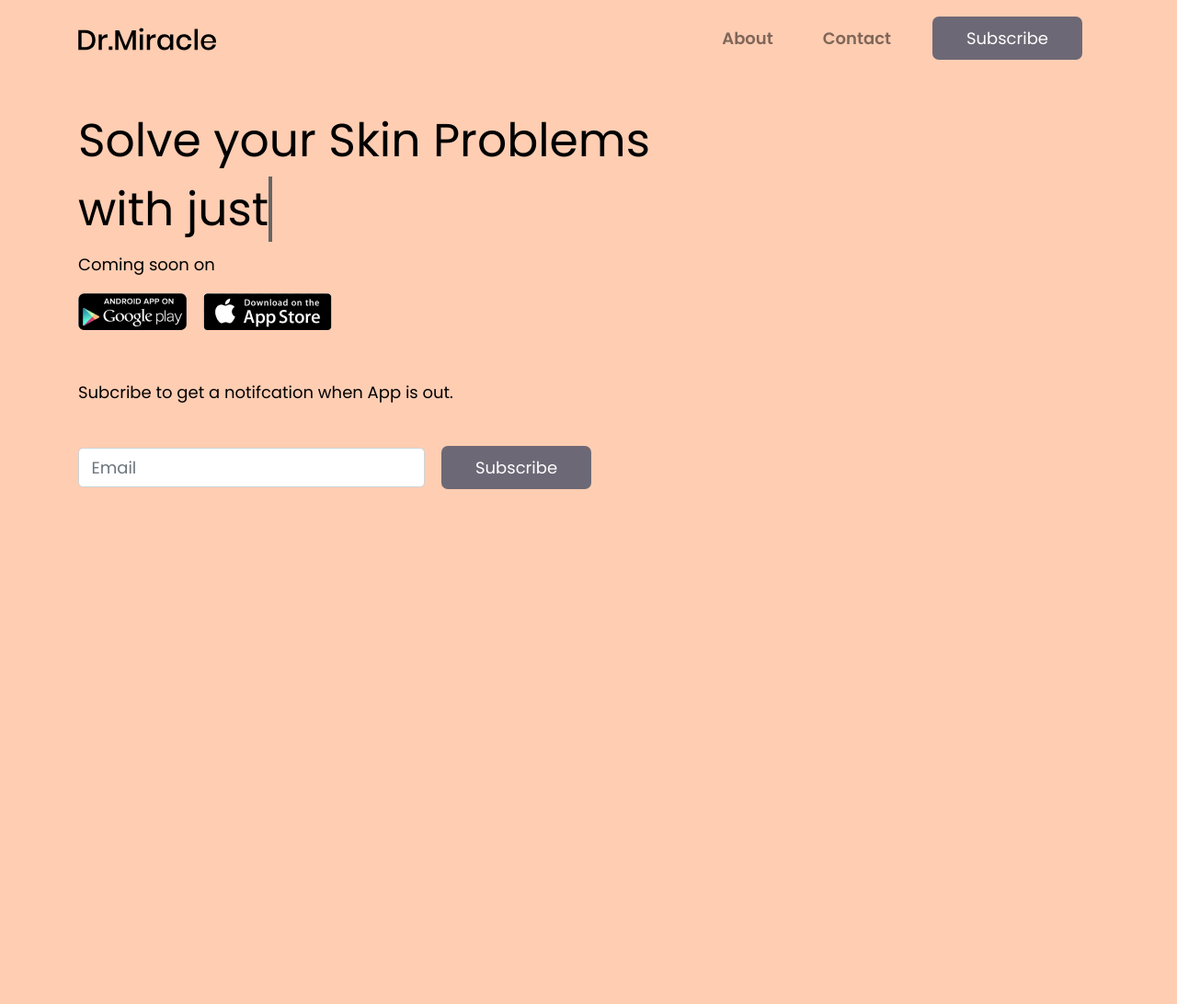
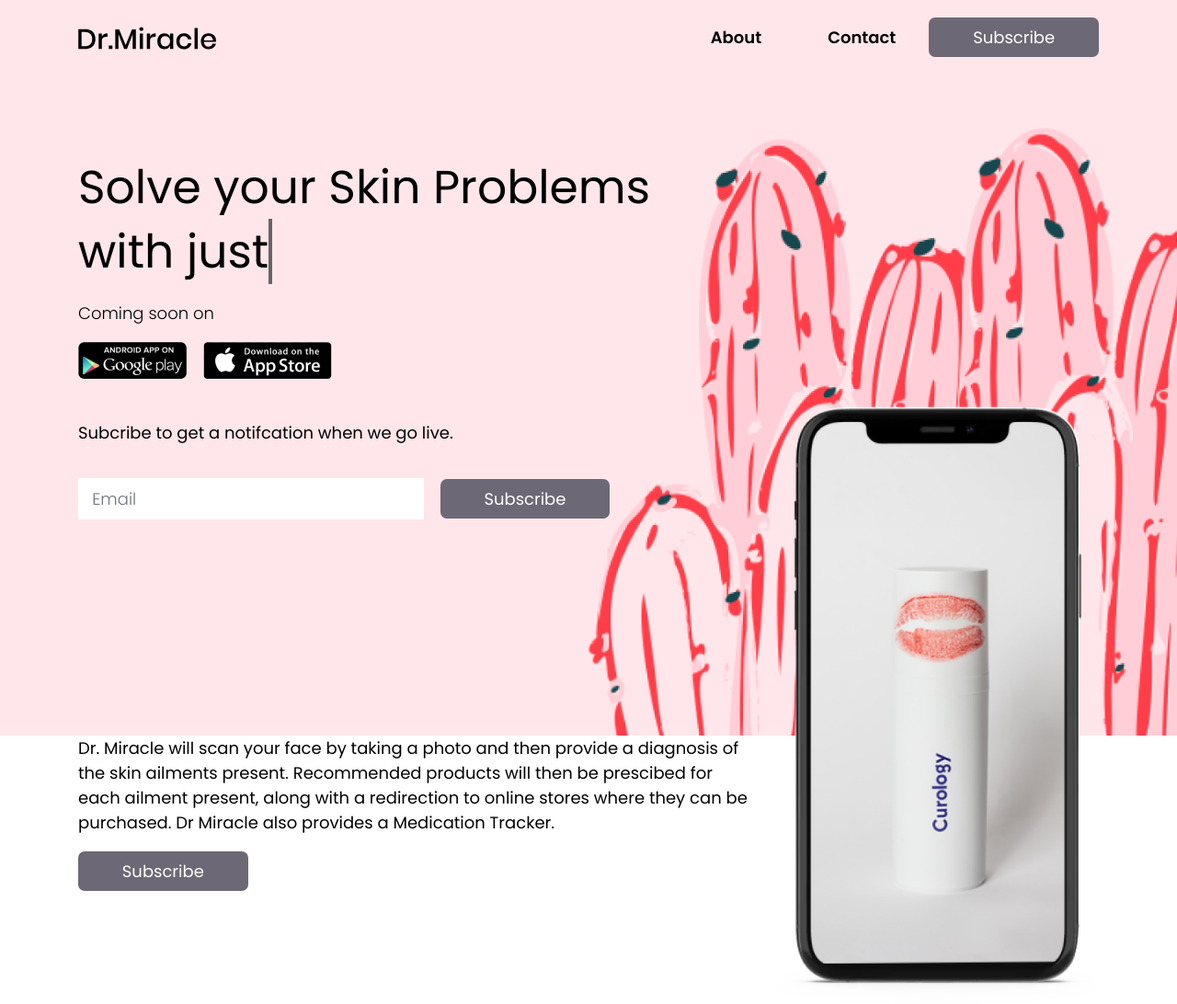
Before and after one commit to Ose-Me/Dr-Miracle, a PHP site: page / in a window 1280 px wide. Shown: the whole page at 92% size. Before the commit the page ends 532 px from the top, so only its background shows below. Run offline with PHP 8.4, Linux system fonts and the light colour scheme.

Commit message:
feat:update main section

```diff
--- a/assets/css/styles.css
+++ b/assets/css/styles.css
@@ -18,11 +18,13 @@ body {
 }
 
 #main-container {
+  position: relative;
+  height: 100vh;
   padding-top: 61px;
 }
 
 .top-container {
-  background-color: #ffcdb2;
+  background-color: rgba(255, 206, 214, 0.51);
   height: 100vh;
 }
 
@@ -30,13 +32,18 @@ body {
   width: 150px;
 }
 
-.navbar-expand-lg .navbar-nav .nav-link {
-  padding-right: 1.5rem;
-  padding-left: 1.5rem;
-  font-weight: 600;
+.sticky {
+  background-color: rgba(255, 206, 214, 1);
 }
 
-.top-link {
+.navbar {
+  padding: 1rem;
+}
+
+.navbar-expand-lg .navbar-nav .nav-link {
+  padding-right: 2rem;
+  padding-left: 2rem;
+  font-weight: 600;
   color: #000;
 }
 
@@ -45,12 +52,50 @@ body {
   border-radius: 7px;
   color: #fff;
   font-size: 18px;
-  padding: 0.5rem 2rem;
+  padding: 0.4rem 2.6rem;
+}
+
+.form-control {
+  height: auto;
+  padding: 0.5rem 0.85rem;
+  font-size: 18px;
+  font-weight: 300;
+  color: #000;
+  border-radius: 0;
+  border: none;
 }
 
 .top-container h1 {
   font-size: 2.8rem;
-  line-height: 75px;
+  line-height: 70px;
   font-style: normal;
   font-weight: normal;
 }
+
+.left-showcase {
+  width: 50%;
+  height: 85vh;
+  position: absolute;
+  right: 0;
+  bottom: 0;
+}
+
+/* .left-showcase img {
+  width: 100%;
+} */
+
+#mockup1 {
+  margin-top: -20rem;
+  width: 350px;
+}
+
+#coming-soon-txt {
+  font-weight: 300;
+}
+
+@media only screen and (max-width: 1024px) {
+  .top-container h1 {
+    font-size: 2.3rem;
+    line-height: 60px;
+  }
+}
--- a/assets/js/custom.js
+++ b/assets/js/custom.js
@@ -1,3 +1,23 @@
+window.onscroll = function () {
+  myFunction();
+};
+
+// Get the header
+var header = document.getElementById("myHeader");
+
+// Get the offset position of the navbar
+var sticky = header.offsetTop;
+
+// Add the sticky class to the header when you reach its scroll position. Remove "sticky" when you leave the scroll position
+function myFunction() {
+  if (window.pageYOffset > sticky) {
+    header.classList.add("sticky");
+  } else {
+    header.classList.remove("sticky");
+  }
+}
+
+//text animate function
 var TxtRotate = function (el, toRotate, period) {
   this.toRotate = toRotate;
   this.el = el;
--- a/index.html
+++ b/index.html
@@ -40,21 +40,22 @@
                                 <a class="nav-link top-link" href="./contact.html">Contact</a>
                             </li>
                         </ul>
-                        <a class="nav-link top-link" href="#"><button class="btn top-btn">Subscribe</button></a>
+                        <a class="nav-link top-link p-0" href="#"><button class="btn top-btn">Subscribe</button></a>
                     </div>
-                </div>
+                    <!-- </div> -->
             </nav>
+
             <div id="main-container">
                 <div class="container">
-                    <div class="row pt-5">
-                        <div class="col-md-7">
+                    <div class="row pt-5 top-row">
+                        <div class="col-md-7 pt-md-5">
                             <h1>Solve your Skin Problems with
                                 <span class="txt-rotate" data-period="2000"
                                     data-rotate='[ "a Selfie.", "just a Click.", "Dr Miracle!"]'></span>
                             </h1>
                             <!-- <h2>A single &lt;span&gt; is all you need.</h2> -->
-                            <p>Coming soon on</p>
-                            <div class="d-flex">
+                            <p class="pt-2" id="coming-soon-txt">Coming soon on</p>
+                            <div class="d-flex pb-3">
                                 <div>
                                     <img src="./assets/images/iphone-google-play-app-store-apple-mobile-apple-store-and-google-play-logo-png-clip-art-thumbnail 1.png"
                                         alt=""></div>
@@ -62,27 +63,43 @@
                                     <img src="./assets/images/iphone-google-play-app-store-apple-mobile-apple-store-and-google-play-logo-png-clip-art-thumbnail 2.png"
                                         alt=""></div>
                             </div>
-                            <p class="pt-5 pb-4">Subcribe to get a notifcation when App is out.</p>
+                            <p class="pt-lg-4 pb-lg-3">Subcribe to get a notifcation when we go live.</p>
 
                             <form class="form-inline">
-                                <div class="form-group mr-sm-3 mb-2">
-                                    <label for="inputPassword2" class="sr-only">email</label>
-                                    <input type="email" class="form-control" id="inputemail2" placeholder="Email">
+                                <div class="form-group mr-sm-3">
+                                    <label for="inputEmail2" class="sr-only">email</label>
+                                    <input type="email" class="form-control" id="inputEmail2" placeholder="Email">
                                 </div>
-                                <button type="submit" class="btn top-btn mb-2">Subscribe</button>
+                                <button type="submit" class="btn top-btn">Subscribe</button>
                             </form>
 
                         </div>
-                        <div class="col-md-5">
+                    </div>
 
-                        </div>
-                    </div>
+                    <img src="./assets/images/Group 29.png" alt="" class="left-showcase">
                 </div>
+
             </div>
         </div>
     </div>
 
-    <script src="https://code.jquery.com/jquery-3.5.1.slim.min.js"
+    <div class="container">
+        <div class="row">
+            <div class="col-md-8">
+                <p>Dr. Miracle will scan your face by taking a photo and then provide a diagnosis
+                    of the skin ailments present. Recommended products will then be prescibed for
+                    each ailment present, along with a redirection to online stores where they can be
+                    purchased. Dr Miracle also provides a Medication Tracker.</p>
+                <button type="submit" class="btn top-btn">Subscribe</button>
+            </div>
+            <div class="col-md-4 p-md-0 d-flex justify-content-center">
+                <img src="./assets/images/smartmockups_kcltm3aa 1.png" alt="app-screen" id="mockup1">
+            </div>
+        </div>
+    </div>
+    </div>
+
+    <script src=" https://code.jquery.com/jquery-3.5.1.slim.min.js"
         integrity="sha384-DfXdz2htPH0lsSSs5nCTpuj/zy4C+OGpamoFVy38MVBnE+IbbVYUew+OrCXaRkfj" crossorigin="anonymous">
     </script>
     <script src="./assets/js/custom.js"></script>
```
Also changed, not shown: assets/images/Group 29.png (added), assets/images/autumn-goodman-vTL_qy03D1I-unsplash-removebg-preview 1.png, assets/images/smartmockups_kcltm3aa 1.png (added).
